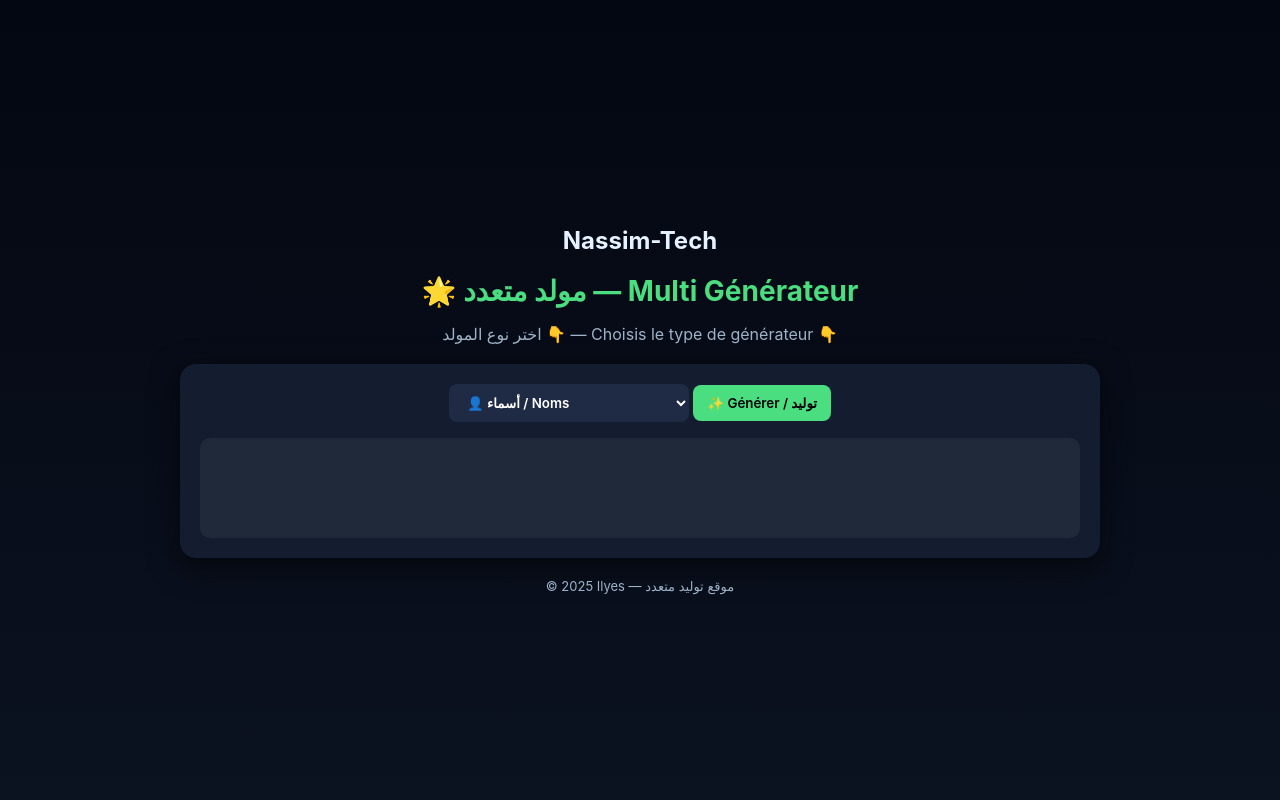
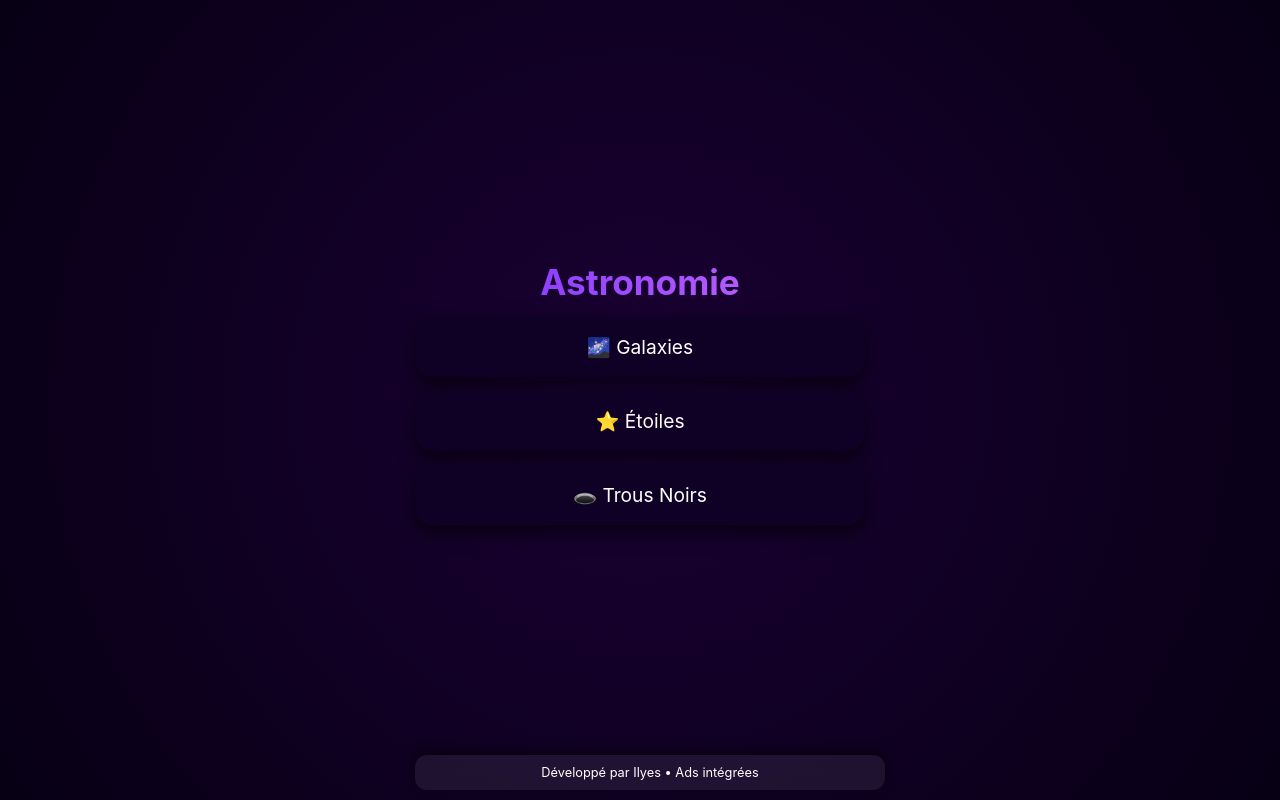
Before and after one commit to ilyesnassim-tech/nassim-tech, a plain HTML site: page index.html in a window 1280 px wide. Drawn offline with Linux system fonts and the light colour scheme.

Commit message:
Update index.html

```diff
--- a/index.html
+++ b/index.html
@@ -1,75 +1,128 @@
-<!doctype html>
+<!DOCTYPE html>
 <html lang="fr">
 <head>
-  <meta charset="utf-8" />
-  <meta name="viewport" content="width=device-width,initial-scale=1" />
-  <title>Multi Générateur</title>
+<meta charset="UTF-8" />
+<meta name="viewport" content="width=device-width, initial-scale=1.0" />
+<title>Astronomie Explorer</title>
 <style>
-    :root{--bg:#0b1220;--card:#141d2f;--accent:#4ade80;--muted:#9fb3c8}
-    *{box-sizing:border-box;font-family:Inter,system-ui,sans-serif}
-    body{margin:0;min-height:100vh;background:linear-gradient(180deg,#030711,#0b1220);color:#e6f2ff;display:flex;align-items:center;justify-content:center;padding:28px}
-    .wrap{width:100%;max-width:920px;text-align:center}
-    header{margin-bottom:20px;animation:fadeIn 1.2s ease}
-    h1{margin:0;font-size:28px;color:var(--accent)}
-    p{color:var(--muted)}
-
-    .card{background:var(--card);padding:20px;border-radius:16px;box-shadow:0 8px 30px rgba(0,0,0,.6);margin-bottom:20px;animation:popIn .8s ease}
-    select,button{padding:10px 14px;border-radius:8px;border:none;font-weight:600}
-    select{background:#1f2a44;color:#fff}
-    button{background:var(--accent);cursor:pointer;transition:transform .2s}
-    button:hover{transform:scale(1.05)}
-
-    .output{margin-top:16px;padding:14px;border-radius:10px;background:rgba(255,255,255,.05);min-height:100px;animation:fadeIn .6s ease}
-
-    .icon{font-size:22px;margin-right:6px}
-
-    footer{margin-top:18px;font-size:13px;color:var(--muted)}
-
-    @keyframes fadeIn{from{opacity:0;transform:translateY(10px)}to{opacity:1;transform:translateY(0)}}
-    @keyframes popIn{from{opacity:0;transform:scale(.9)}to{opacity:1;transform:scale(1)}}
+:root{
+  --bg:#070014;
+  --card:#0f0125;
+  --accent:#7b2fff;
+  --accent2:#c86bff;
+  --text:#ffffff;
+}
+body{
+  margin:0;
+  font-family:"Inter", sans-serif;
+  background: radial-gradient(circle at center, #1a0033, #070014);
+  color:var(--text);
+  overflow:hidden;
+  display:flex;
+  justify-content:center;
+  align-items:center;
+  height:100vh;
+}
+#app{
+  width:100%; max-width:450px; text-align:center; position:relative;
+}
+h1{
+  margin:0;
+  font-size:2.2rem;
+  background:linear-gradient(90deg,var(--accent),var(--accent2));
+  -webkit-background-clip:text;
+  -webkit-text-fill-color:transparent;
+}
+.screen{display:none; opacity:0; transform:translateY(20px); transition:0.5s;}
+.screen.active{display:block; opacity:1; transform:translateY(0);}
+.category{
+  background:var(--card);
+  padding:18px;
+  margin:14px 0;
+  border-radius:18px;
+  cursor:pointer;
+  font-size:1.2rem;
+  transition:0.3s;
+  box-shadow:0 8px 20px rgba(0,0,0,0.6);
+}
+.category:hover{
+  background:#2b0055;
+  transform:scale(1.05);
+}
+.item{
+  background:rgba(255,255,255,0.05);
+  padding:14px;
+  margin:10px 0;
+  border-radius:16px;
+  text-align:left;
+  box-shadow:0 4px 14px rgba(0,0,0,0.5);
+}
+.item img{
+  width:100%; border-radius:14px; margin-top:10px;
+}
+.back{
+  margin-top:14px; color:var(--accent2); cursor:pointer; font-weight:700;
+}
+.pub{
+  position:fixed;
+  bottom:10px;
+  width:100%; max-width:450px;
+  padding:10px;
+  background:rgba(255,255,255,0.07);
+  backdrop-filter:blur(6px);
+  border-radius:12px;
+  font-size:0.8rem;
+  box-shadow:0 -3px 12px rgba(0,0,0,0.6);
+}
 </style>
 </head>
 <body>
-  <div class="wrap">
-    <header>
-      <h2 class="brand">Nassim-Tech</h2>
-      <h1>🌟 مولد متعدد — Multi Générateur</h1>
-      <p>اختر نوع المولد 👇 — Choisis le type de générateur 👇</p>
-    </header>
+<div id="app">
+  <h1>Astronomie</h1>
 
-    <div class="card">
-      <select id="generatorType">
-        <option value="name">👤 أسماء / Noms</option>
-        <option value="joke">😂 نكت / Blagues</option>
-        <option value="quote">💡 اقتباسات / Citations</option>
-        <option value="password">🔑 كلمات سر / Mots de passe</option>
-        <option value="business">💼 أفكار بزنس / Idées business</option>
-        <option value="food">🍕 أطباق / Plats</option>
-        <option value="excuse">🙈 أعذار / Excuses</option>
-      </select>
-      <button onclick="generate()">✨ Générer / توليد</button>
-      <div class="output" id="output"></div>
-    </div>
+  <section id="home" class="screen active">
+    <div class="category" onclick="openCat('galaxies')">🌌 Galaxies</div>
+    <div class="category" onclick="openCat('etoiles')">⭐ Étoiles</div>
+    <div class="category" onclick="openCat('trous')">🕳️ Trous Noirs</div>
+  </section>
 
-    <footer>© 2025 Ilyes — موقع توليد متعدد</footer>
+  <section id="content" class="screen">
+    <h2 id="cat-title"></h2>
+    <div id="items"></div>
+    <div class="back" onclick="goBack()">← Retour</div>
+  </section>
+
+  <div class="pub">Développé par Ilyes • Ads intégrées</div>
 </div>
 
 <script>
-    const data = {
-      name:["NassimX","LinaSky","Darko77","AyaMoon"],
-      joke:["Pourquoi les programmeurs confondent Halloween et Noël ? Parce que OCT 31 == DEC 25.","الكمبيوتر كيطيح يقول: Crash!"],
-      quote:["الحياة قصيرة فلا تضيعها","Le succès est un voyage, pas une destination"],
-      password:["A9f$zT1!","XyP@2025*","M0on#Star9"],
-      business:["خدمة تصميم مواقع","Dropshipping","Application mobile للطلاب"],
-      food:["Pizza 4 fromages","Couscous بالحمص","Burger maison"],
-      excuse:["النت طاح","Mon chat a mangé mon devoir","كان عندي عرس"]
+const data={
+  galaxies:[
+    {title:"Galaxie d'Andromède", desc:"La galaxie la plus proche de la Voie lactée.", img:"https://upload.wikimedia.org/wikipedia/commons/5/5f/Andromeda_Galaxy_(with_h-alpha).jpg"},
+    {title:"Voie Lactée", desc:"Notre galaxie en forme de spirale barrée.", img:"https://upload.wikimedia.org/wikipedia/commons/6/6e/Milky_Way_Arch.jpg"}
+  ],
+  etoiles:[
+    {title:"Soleil", desc:"Notre étoile, source de toute énergie.", img:"https://upload.wikimedia.org/wikipedia/commons/c/c3/Solar_sys8.jpg"},
+    {title:"Supergéantes rouges", desc:"Des étoiles massives en fin de vie.", img:"https://upload.wikimedia.org/wikipedia/commons/1/1e/Betelgeuse_star.jpg"}
+  ],
+  trous:[
+    {title:"Trou Noir Stellaire", desc:"Formé après l'effondrement d'une étoile massive.", img:"https://upload.wikimedia.org/wikipedia/commons/5/5f/Black_hole_-_Messier_87_crop_max_res.jpg"},
+    {title:"Sagittarius A*", desc:"Le trou noir supermassif au centre de la Voie lactée.", img:"https://upload.wikimedia.org/wikipedia/commons/2/20/Sagittarius_A*.jpg"}
+  ]
 };
-
-    function generate(){
-      const type=document.getElementById('generatorType').value;
-      const items=data[type];
-      const choice=items[Math.floor(Math.random()*items.length)];
-      document.getElementById('output').innerHTML = `<span class="icon">✨</span>${choice}`;
+function openCat(cat){
+  document.getElementById('home').classList.remove('active');
+  document.getElementById('content').classList.add('active');
+  document.getElementById('cat-title').textContent=cat.toUpperCase();
+  const container=document.getElementById('items');
+  container.innerHTML="";
+  data[cat].forEach(obj=>{
+    container.innerHTML+=`<div class='item'><h3>${obj.title}</h3><p>${obj.desc}</p><img src='${obj.img}'/></div>`;
+  });
+}
+function goBack(){
+  document.getElementById('content').classList.remove('active');
+  document.getElementById('home').classList.add('active');
 }
 </script>
 </body>
```
Lines whose indentation alone changed are shown as unchanged.
